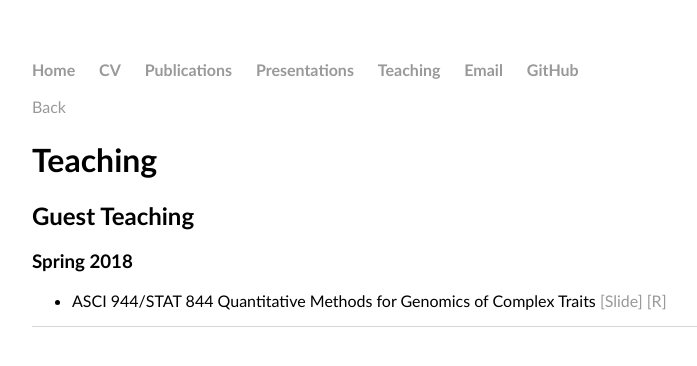
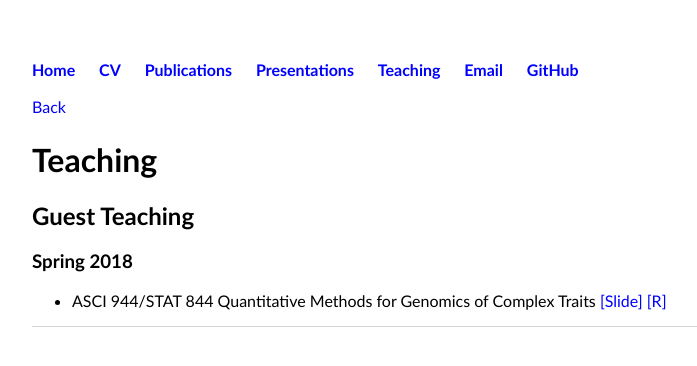
Before and after one commit to HaipengU/HaipengU.github.io, a Jekyll site: the page built from teaching/teaching.html, in a window 1280 px wide. Shown: the top 366 px of the page, without its empty margins (160-857 px from the left). Built offline with Jekyll 4.4.1, drawn with Linux system fonts in a browser that asks for light colours.

Commit message:
add color to link

```diff
--- a/css/main.css
+++ b/css/main.css
@@ -16,7 +16,7 @@ nav ul li, footer ul li {
 }
 a {
     text-decoration: none;
-    color: #999;
+    color: blue;
 }
 a:hover {
     text-decoration: underline;
```
